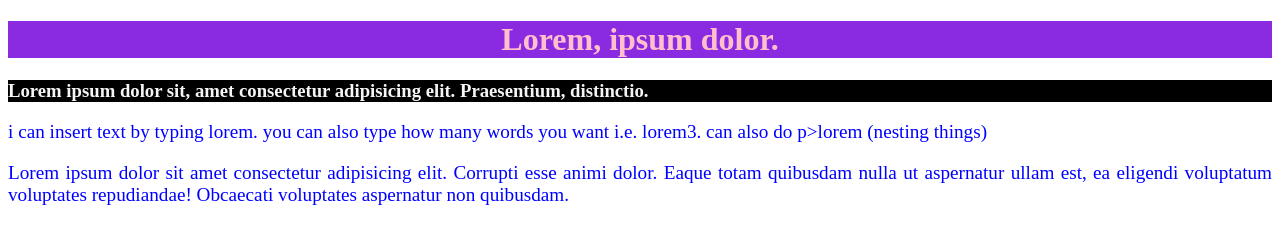
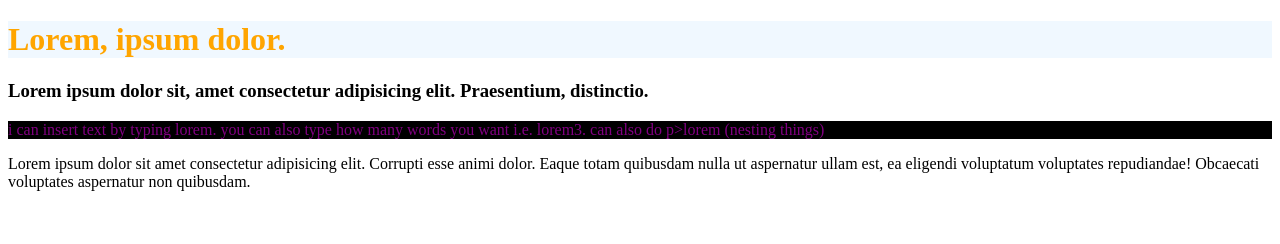
Before and after one commit to nazagarmonsway/project2september2022, a plain HTML site: page index.html in a window 1280 px wide. Drawn offline with Linux system fonts and the light colour scheme.

Commit message:
inline styling

```diff
--- a/index.html
+++ b/index.html
@@ -3,15 +3,16 @@
   <head>
     <meta charset="utf-8" />
     <title>homepage | project 2</title>
-    <link rel="stylesheet" href="styles.css">
   </head>
   <body>
-    <h1>Lorem, ipsum dolor.</h1>
+    <h1 style="color: orange; background-color: aliceblue">
+      Lorem, ipsum dolor.
+    </h1>
     <h3>
       Lorem ipsum dolor sit, amet consectetur adipisicing elit. Praesentium,
       distinctio.
     </h3>
-    <p>
+    <p style="color:purple ; background-color: black;">
       i can insert text by typing lorem. you can also type how many words you
       want i.e. lorem3. can also do p>lorem (nesting things)
     </p>
--- a/styles.css
+++ /dev/null
@@ -1,14 +0,0 @@
-h1 {
-  color: pink;
-  background-color: blueviolet;
-  text-align: center;
-}
-h3 {
-  color: whitesmoke;
-  background-color: black;
-}
-p {
-  color: blue;
-  text-align: justify;
-  font-size: larger;
-}
```
